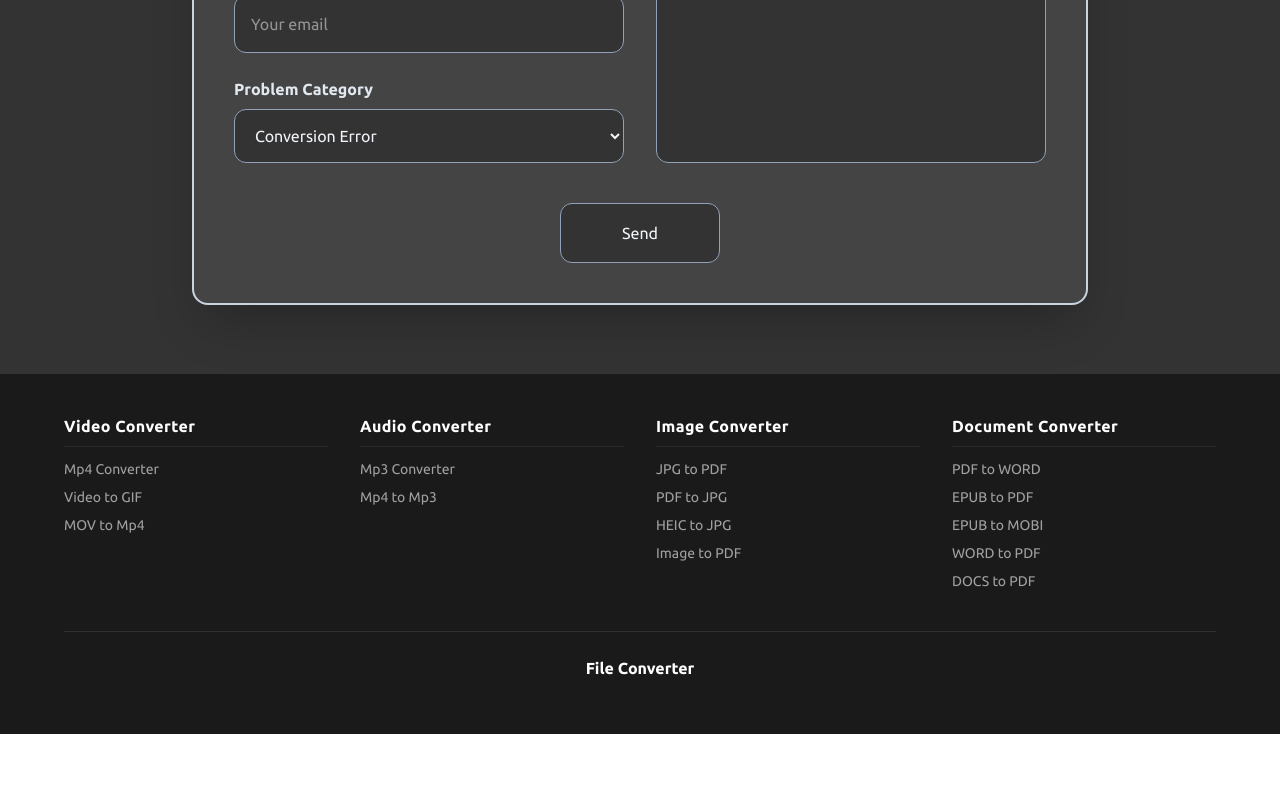
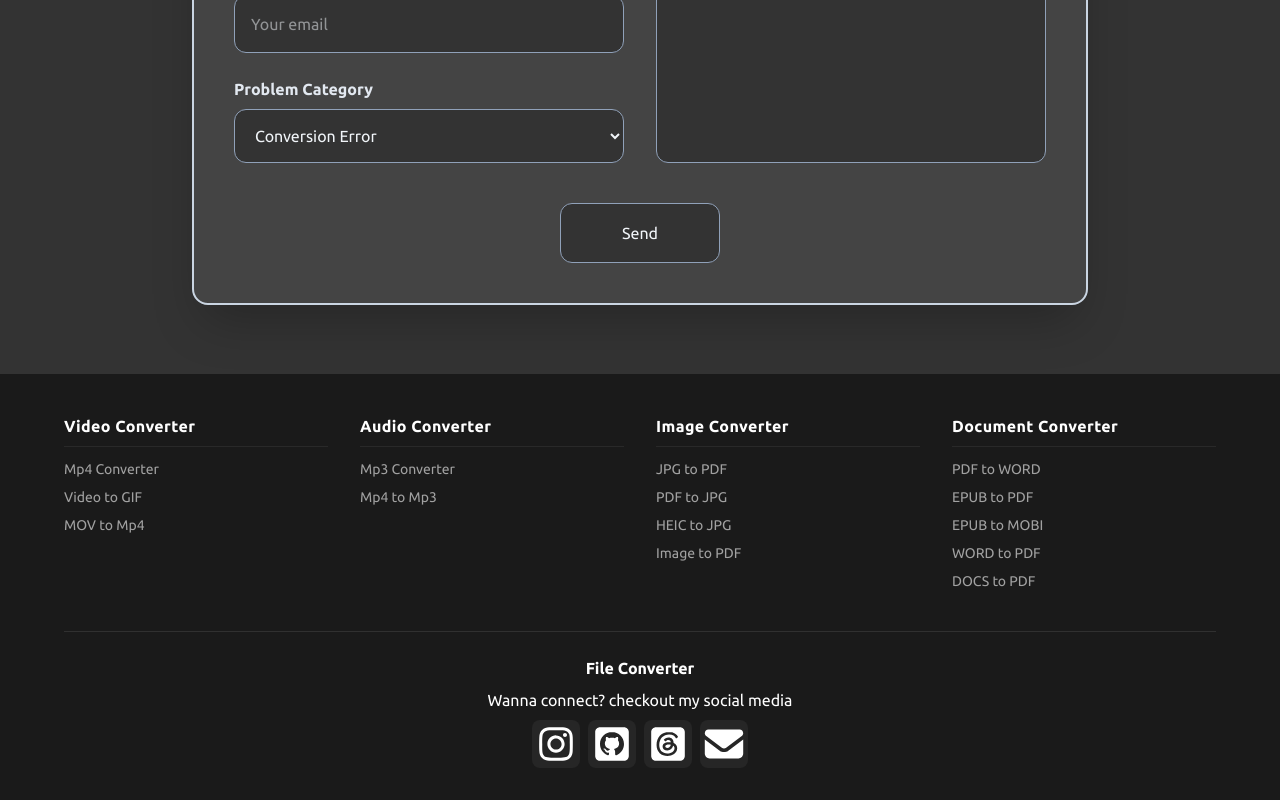
Before and after one commit to Carmeloanthony1/File-Converter, a React (Vite) app in the folder client/: page /help in a window 1280 px wide. Shown: the part 426-1226 px from the top of the page. Before the commit the page ends 1160 px from the top, so only its background shows below. Built offline with nearby package versions, Linux system fonts and the light colour scheme.

Commit message:
add: final footer

```diff
--- a/client/src/components/Footer.jsx
+++ b/client/src/components/Footer.jsx
@@ -38,7 +38,7 @@ export default function Footer(){
         },
     ];
     return (
-        <footer className="w-full bg-[#1a1a1a] h-[360px] text-slate-300 text-sm py-10 md:px-16 mt-auto">
+        <footer className="w-full bg-[#1a1a1a] min-h-[360px] text-slate-300 text-sm py-10 md:px-16 mt-auto">
             <div className="max-w-6xl mx-auto">
                 <div className="grid grid-cols-2 md:grid-cols-4 gap-8 pb-10 border-b border-neutral-700/60">
                     {footer_section.map((section, idx) => (
@@ -59,8 +59,31 @@ export default function Footer(){
                     ))}
                 </div>
                 <div className="flex flex-col sm:flex-row items-center justify-center gap-4 pt-6 text-xs text-neutral-400">
-                    <div className="flex items-center gap-2">
+                    <div className="flex items-center gap-2 flex-col">
                         <span className="text-white font-bold text-base tracking-light">File Converter</span>
+                        <span className="text-white text-base tracking-light">Wanna connect? checkout my social media</span>
+                        <div className="flex items-center flex-row gap-2">
+                        <a href="https://instagram.com" target="_blank" className="bg-neutral-800 rounded-lg hover:bg-neutral-700 transition-colors group">
+                            <svg className = "w-12 h-12 fill-white" xmlns="http://www.w3.org/2000/svg" viewBox="0 0 640 640">
+                                <path d="M320.3 205C256.8 204.8 205.2 256.2 205 319.7C204.8 383.2 256.2 434.8 319.7 435C383.2 435.2 434.8 383.8 435 320.3C435.2 256.8 383.8 205.2 320.3 205zM319.7 245.4C360.9 245.2 394.4 278.5 394.6 319.7C394.8 360.9 361.5 394.4 320.3 394.6C279.1 394.8 245.6 361.5 245.4 320.3C245.2 279.1 278.5 245.6 319.7 245.4zM413.1 200.3C413.1 185.5 425.1 173.5 439.9 173.5C454.7 173.5 466.7 185.5 466.7 200.3C466.7 215.1 454.7 227.1 439.9 227.1C425.1 227.1 413.1 215.1 413.1 200.3zM542.8 227.5C541.1 191.6 532.9 159.8 506.6 133.6C480.4 107.4 448.6 99.2 412.7 97.4C375.7 95.3 264.8 95.3 227.8 97.4C192 99.1 160.2 107.3 133.9 133.5C107.6 159.7 99.5 191.5 97.7 227.4C95.6 264.4 95.6 375.3 97.7 412.3C99.4 448.2 107.6 480 133.9 506.2C160.2 532.4 191.9 540.6 227.8 542.4C264.8 544.5 375.7 544.5 412.7 542.4C448.6 540.7 480.4 532.5 506.6 506.2C532.8 480 541 448.2 542.8 412.3C544.9 375.3 544.9 264.5 542.8 227.5zM495 452C487.2 471.6 472.1 486.7 452.4 494.6C422.9 506.3 352.9 503.6 320.3 503.6C287.7 503.6 217.6 506.2 188.2 494.6C168.6 486.8 153.5 471.7 145.6 452C133.9 422.5 136.6 352.5 136.6 319.9C136.6 287.3 134 217.2 145.6 187.8C153.4 168.2 168.5 153.1 188.2 145.2C217.7 133.5 287.7 136.2 320.3 136.2C352.9 136.2 423 133.6 452.4 145.2C472 153 487.1 168.1 495 187.8C506.7 217.3 504 287.3 504 319.9C504 352.5 506.7 422.6 495 452z"/>
+                            </svg>
+                        </a>
+                        <a href="https://github.com/Carmeloanthony1" target="_blank" className="bg-neutral-800 rounded-lg hover:bg-neutral-700 transition-colors group">
+                            <svg className = "w-12 h-12 fill-white" xmlns="http://www.w3.org/2000/svg" viewBox="0 0 640 640">
+                                <path d="M480 96C515.3 96 544 124.7 544 160L544 480C544 515.3 515.3 544 480 544L160 544C124.7 544 96 515.3 96 480L96 160C96 124.7 124.7 96 160 96L480 96zM319.7 160C231.3 160 160 232.2 160 320.6C160 390 204.1 447.5 263.4 469C271.8 472.1 280 466.5 280 458.1L280 433.1C275.6 435 270 436.2 265 436.2C244.4 436.2 232.2 425 223.4 404C220 395.6 216.2 390.6 209 389.6C205.3 389.3 204 387.7 204 385.8C204 382.1 210.2 379.2 216.5 379.2C225.6 379.2 233.4 384.8 241.5 396.4C247.7 405.5 254.3 409.5 262.1 409.5C269.9 409.5 274.9 406.7 282.1 399.5C287.4 394.2 291.5 389.5 295.2 386.4C253.9 381.4 224.9 351.7 224.9 313.3C224.9 297.7 230.5 280.8 239.9 269.5C235.8 259.2 236.5 237.3 241.1 228.3C253.6 226.7 270.5 233.3 280.5 242.4C292.4 238.7 304.9 236.8 320.2 236.8C335.5 236.8 348 238.7 359.3 242.1C369 233.3 386.2 226.8 398.7 228.3C403.1 236.7 403.7 258.6 399.6 269.2C409.6 281.1 414.9 297 414.9 313.3C414.9 351.7 385.8 380.8 344 386.1C354.6 393 361.8 408 361.8 425.2L361.8 457.7C361.8 467.1 369.6 472.4 379 468.6C435.6 447 479.9 390.5 479.9 320.5C479.9 232.1 408 159.9 319.6 159.9z"/>
+                            </svg>
+                        </a>
+                        <a href="https://threads.net" target="_blank" className="bg-neutral-800 rounded-lg hover:bg-neutral-700 transition-colors group">
+                            <svg className = "w-12 h-12 fill-white" xmlns="http://www.w3.org/2000/svg" viewBox="0 0 640 640">
+                                <path d="M480 96C515.3 96 544 124.7 544 160L544 480C544 515.3 515.3 544 480 544L160 544C124.7 544 96 515.3 96 480L96 160C96 124.7 124.7 96 160 96L480 96zM333.8 160.3C234.8 160.3 167.5 230.5 167.5 332.4C167.5 425.6 233.4 479.7 312 479.7C376.9 479.7 442.6 441.8 442.6 377C442.6 343.1 423.2 320.7 395.1 308C394.7 261.6 369.5 233.7 327.1 233.7C298.8 233.7 274.9 246.5 262.4 267L289.8 286C296.9 274.8 306.7 265.5 324.8 265.5C345.1 265.5 355.6 276.8 358.6 297.8C348.8 296.3 339 295.5 328.8 295.5C273.9 295.5 248.1 320.3 248 353.2C247.9 386.1 273.8 406.3 311.9 406.3C353.7 406.3 378.6 378.1 388.9 343.3C399.5 348.1 406.8 359.3 406.8 376.2C406.8 421.3 354.8 445.8 310.7 445.8C245.7 445.8 203.2 403.1 203.2 333.7C203.2 248.6 259.4 194.1 334.9 194.1C385.6 194.1 410.7 216.3 427.7 246.2L455.7 226.6C437.2 187.9 395.8 160.3 333.7 160.3zM331.8 327.5C340.8 327.5 349.6 328.1 357.5 329.8C351.9 355.4 335.3 372.6 310.8 372.6C296.5 372.6 283.9 365.8 283.9 353.3C283.9 333.6 308.1 327.6 331.9 327.6z"/>
+                            </svg>
+                        </a>
+                        <a href="https://threads.net" target="_blank" className="bg-neutral-800 rounded-lg hover:bg-neutral-700 transition-colors group">
+                            <svg className = "w-12 h-12 fill-white" xmlns="http://www.w3.org/2000/svg" viewBox="0 0 640 640">
+                                    <path d="M112 128C85.5 128 64 149.5 64 176C64 191.1 71.1 205.3 83.2 214.4L291.2 370.4C308.3 383.2 331.7 383.2 348.8 370.4L556.8 214.4C568.9 205.3 576 191.1 576 176C576 149.5 554.5 128 528 128L112 128zM64 260L64 448C64 483.3 92.7 512 128 512L512 512C547.3 512 576 483.3 576 448L576 260L377.6 408.8C343.5 434.4 296.5 434.4 262.4 408.8L64 260z"/>
+                            </svg>
+                        </a>
+                        </div>
                     </div>
                 </div>
             </div>
```
